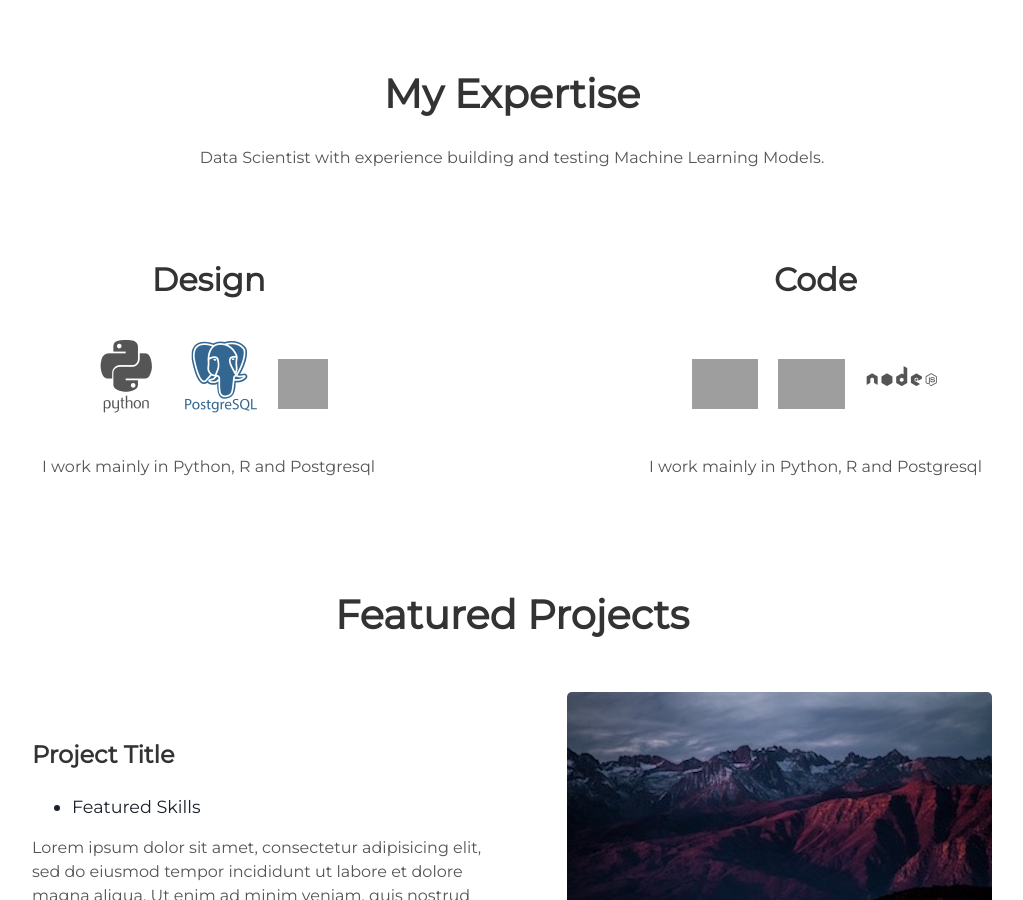
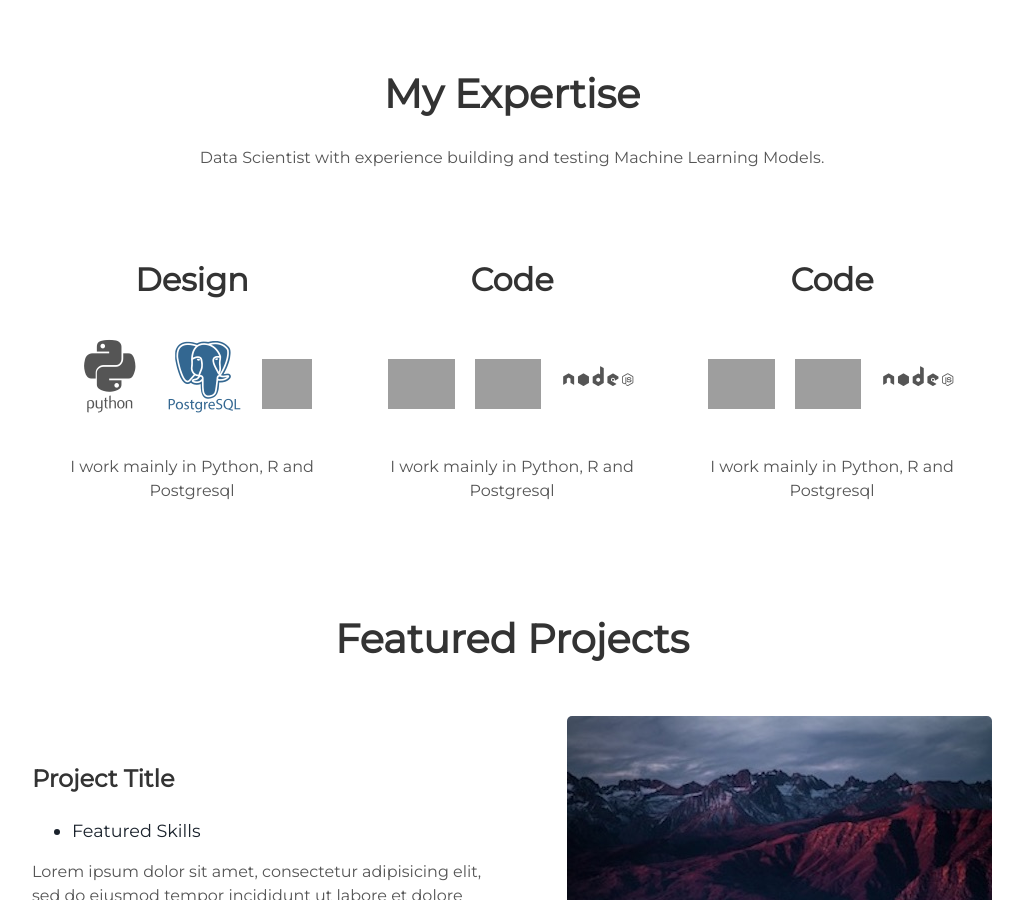
Before and after one commit to oohtmeel1/oohtmeel1.github.io, a Jekyll site: the page built from index.html, in a window 1280 px wide and 900 px high, scrolled down 911 px. Shown: the whole window, without its empty margins (128-1151 px from the left). Built offline with Jekyll 4.4.1, drawn with Linux system fonts in a browser that asks for light colours; grey boxes are pictures that could not be loaded.

Commit message:
Update about.html

```diff
--- a/_includes/about.html
+++ b/_includes/about.html
@@ -17,4 +17,11 @@
       <i class="devicon-nodejs-plain-wordmark"></i>
 	  <p>I work mainly in Python, R and Postgresql </p>
     </div>
+	<div class="tech">
+      <h2>Code</h2>
+      <img src="https://cdn.jsdelivr.net/gh/devicons/devicon@latest/icons/sqlite/sqlite-original.svg",width =50 , height =50 />
+      <img src="https://cdn.jsdelivr.net/gh/devicons/devicon@latest/icons/cplusplus/cplusplus-original.svg",width =50 , height =50 />
+      <i class="devicon-nodejs-plain-wordmark"></i>
+	  <p>I work mainly in Python, R and Postgresql </p>
+    </div>
 </div>
```
